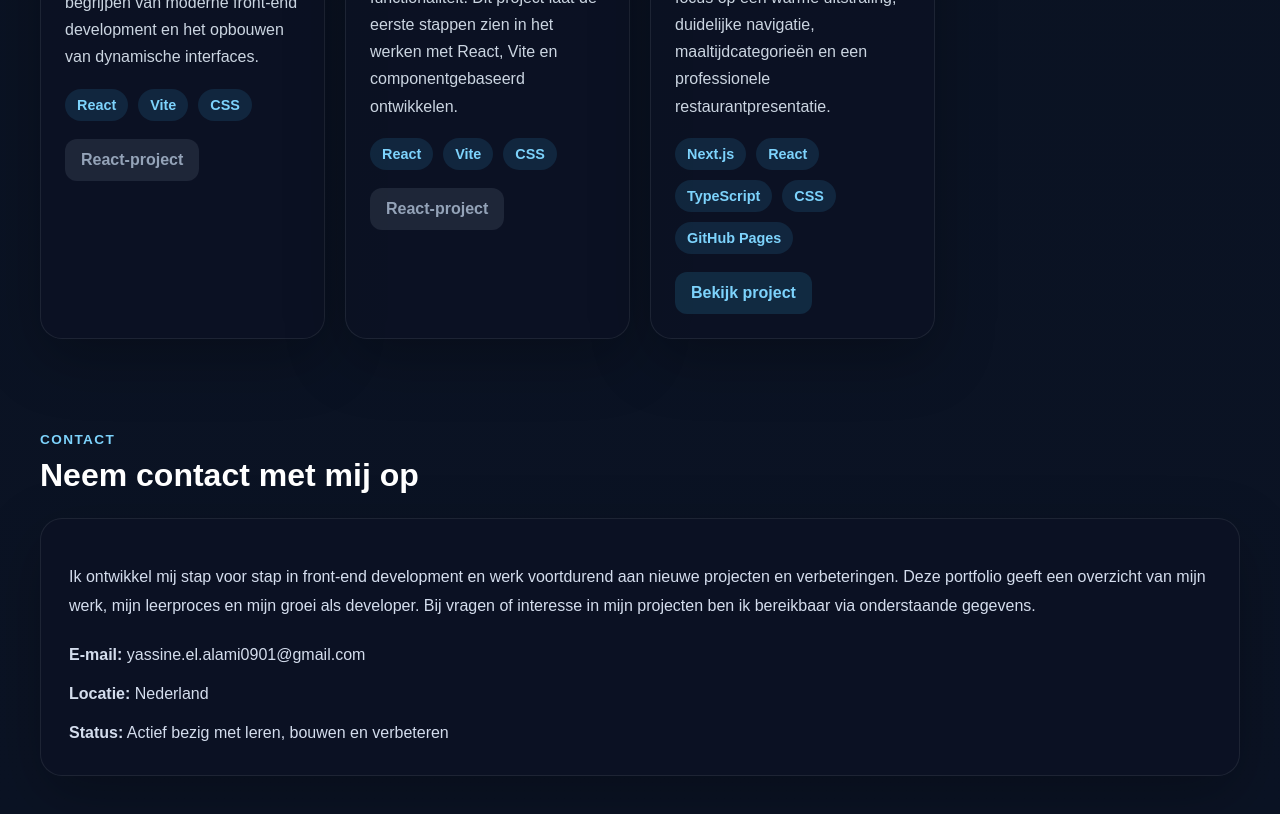
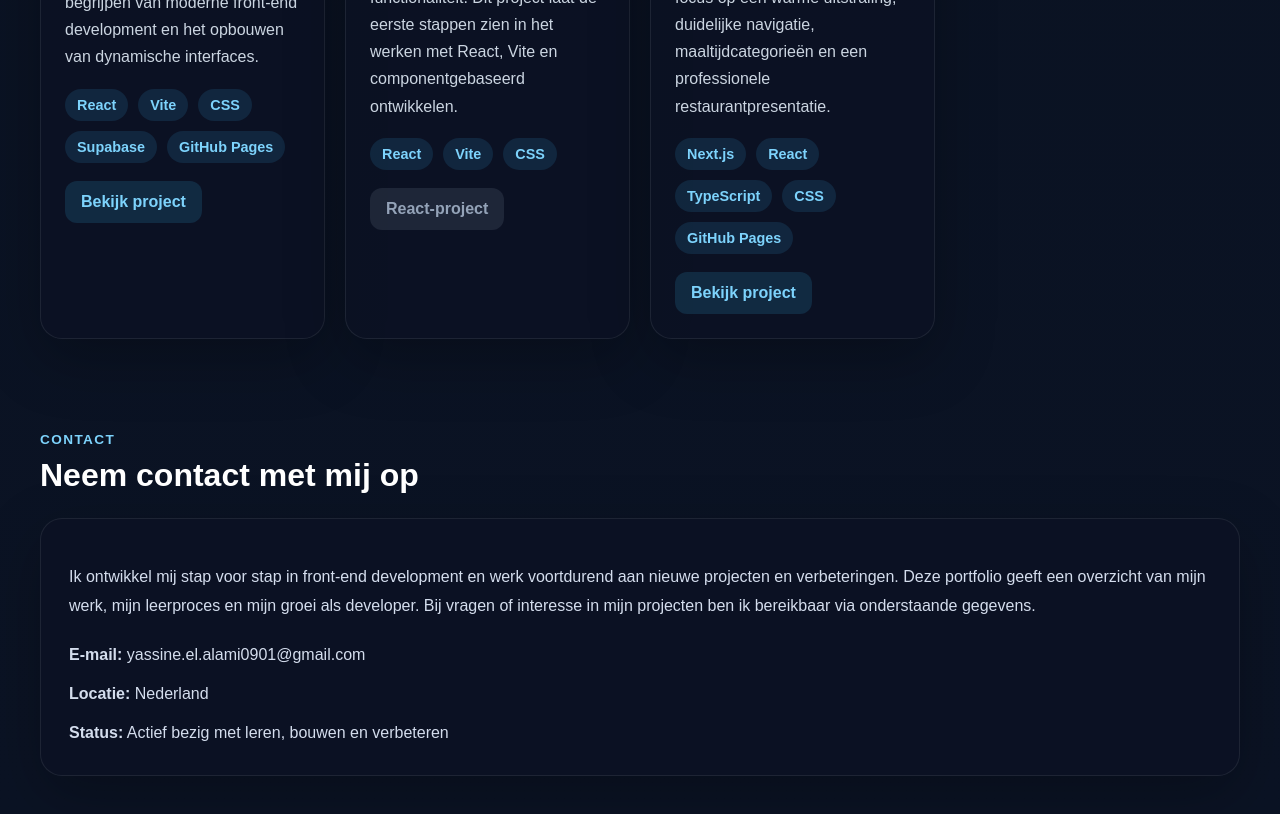
Before and after one commit to yassinealami-dev/yassinealami-dev.github.io, a React (Vite) app: page / in a window 1280 px wide. Shown: the part 2060-2874 px from the top of the page. Built offline with nearby package versions, Linux system fonts and the light colour scheme.

Commit message:
Update App.jsx

```diff
--- a/src/App.jsx
+++ b/src/App.jsx
@@ -38,15 +38,15 @@ const projects = [
   live: false,
   buttonText: "In opbouw",
 },
-  {
-    title: "Website 5 - React Basic",
-    description:
-      "Een React-project waarin de basis van componenten, state en interactieve elementen is verkend. De focus ligt op het begrijpen van moderne front-end development en het opbouwen van dynamische interfaces.",
-    tech: ["React", "Vite", "CSS"],
-    link: null,
-    live: false,
-    buttonText: "React-project",
-  },
+ {
+  title: "Website 5 - React Basic",
+  description:
+    "Een React-project waarin de basis van componenten, state en interactieve elementen is verkend. De focus ligt op het begrijpen van moderne front-end development en het opbouwen van dynamische interfaces.",
+  tech: ["React", "Vite", "CSS", "Supabase", "GitHub Pages"],
+  link: "https://yassinealami-dev.github.io/login-screen/",
+  live: true,
+  buttonText: "Bekijk project",
+},
   {
     title: "Website 6 - Mijn eerste project",
     description:
```
